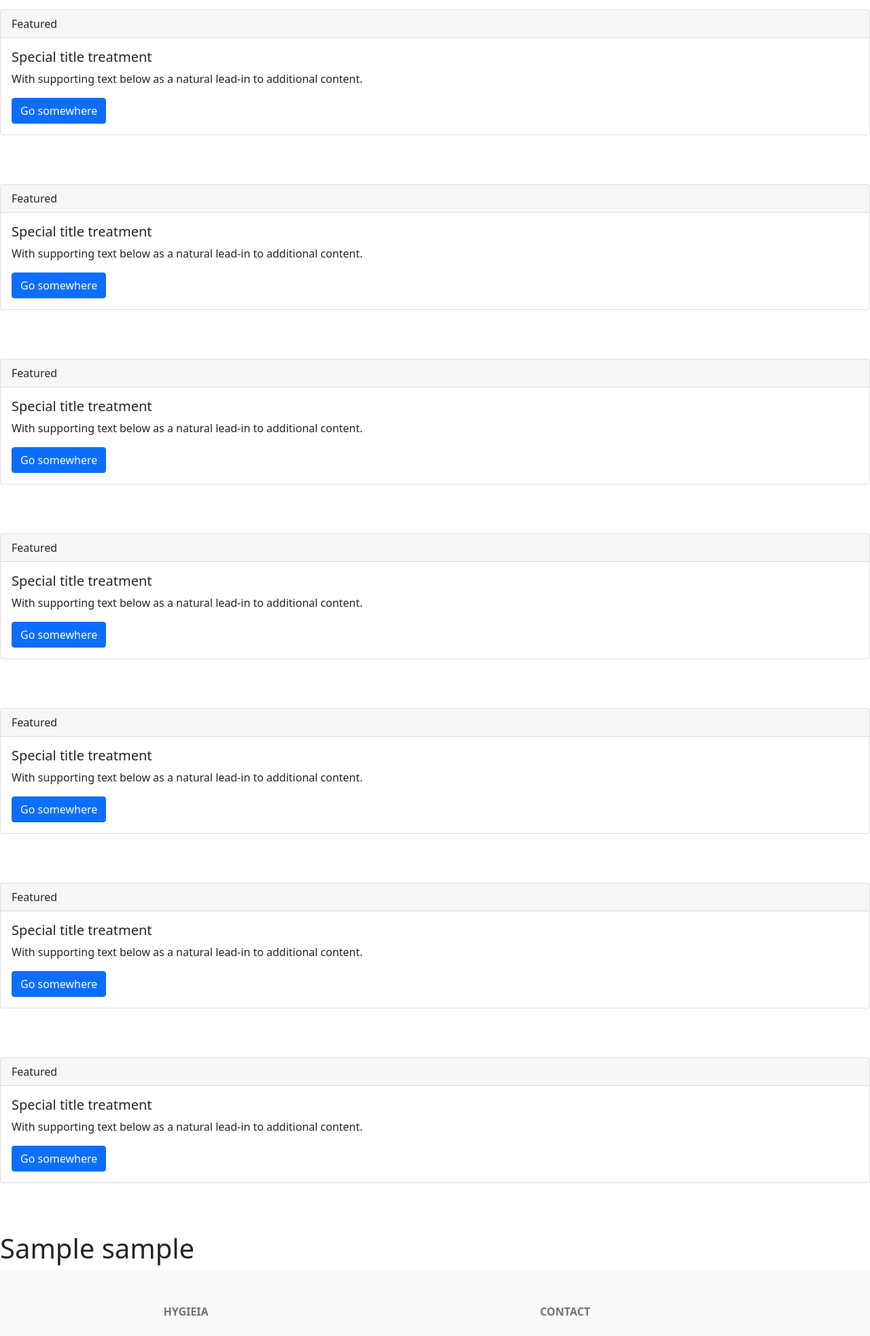
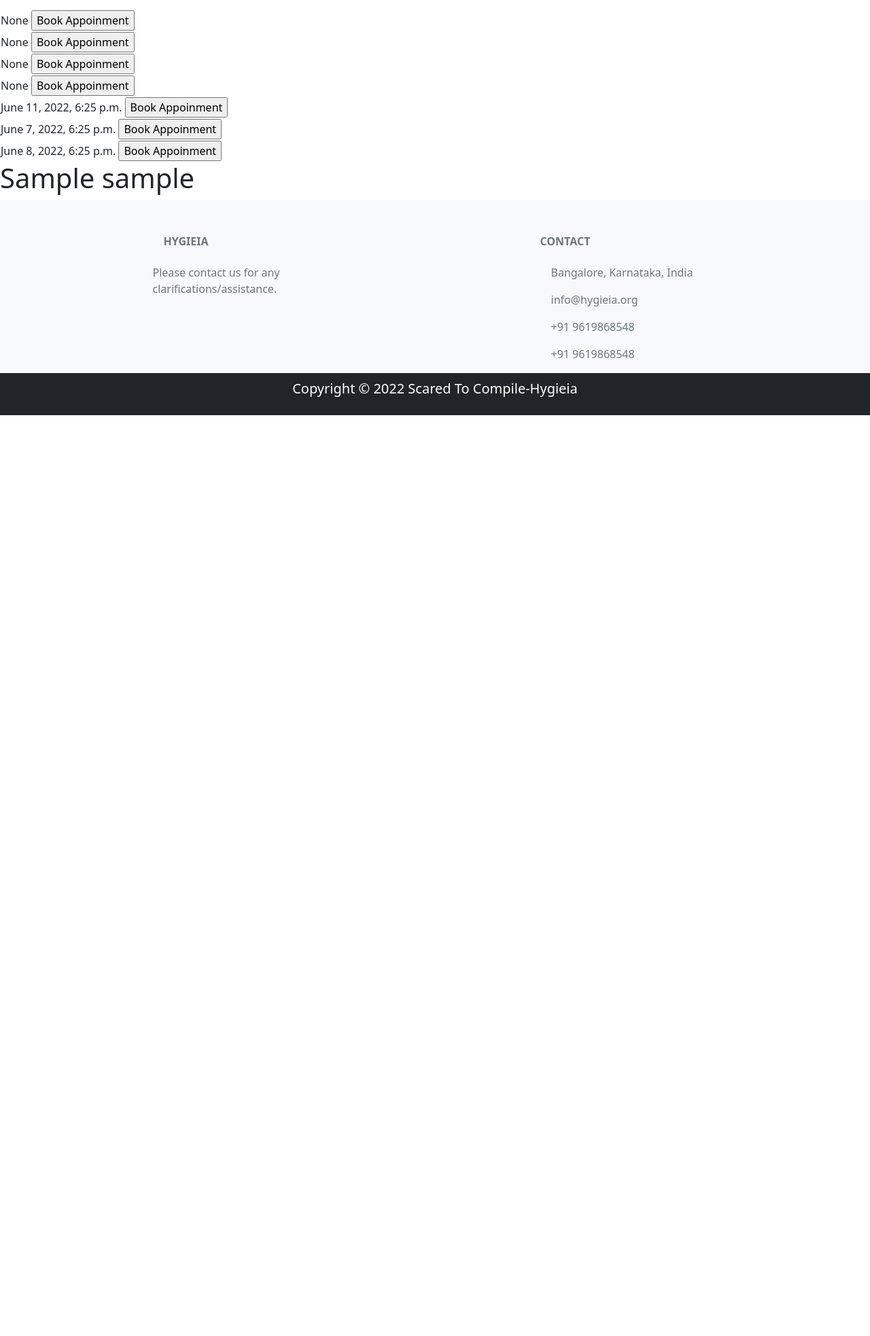
Before and after one commit to sumanth2002629/Hygieia, a Django app: template patient/templates/patient/patient_view_slots.html in a window 1280 px wide. Shown: the part 82-2048 px from the top of the page at 68% size. After the commit the page ends 693 px from the top, so only its background shows below. Run offline with Django 4.2, Linux system fonts and the light colour scheme; data comes from the database, SQL or seed files in the repository; both versions use the stored data as it was after the commit; tables that the repository leaves empty hold one stand-in row (values such as "Sample post"); the template is opened without the code that fills it: values that come from a table or form of the project are taken from there, most other values are stand-ins (such as "Sample title", 1, 10 or a date in 2020).

Commit message:
ui changes

```diff
--- a/patient/templates/patient/patient_view_slots.html
+++ b/patient/templates/patient/patient_view_slots.html
@@ -5,24 +5,30 @@
 
 
 <br><br><br><br>
-<!-- <link href="https://cdn.jsdelivr.net/npm/bootstrap@5.1.3/dist/css/bootstrap.min.css" rel="stylesheet"
-          integrity="sha384-1BmE4kWBq78iYhFldvKuhfTAU6auU8tT94WrHftjDbrCEXSU1oBoqyl2QvZ6jIW3" crossorigin="anonymous"> -->
 
+       <table>
          {% for slot in available_slots %}
-            <div class="card">
-               <div class="card-header">
-               Featured
-               </div>
-               <div class="card-body">
-               <h5 class="card-title">Special title treatment</h5>
-               <p class="card-text">With supporting text below as a natural lead-in to additional content.</p>
-               <a href="#" class="btn btn-primary">Go somewhere</a>
-               </div>
-            </div>
-           <br><br><br>
+         <tr>
+
+            <td>
+               <form id="slots{{slot.id}}">
+                  <label>{{slot.time}}</label>
+                  <input type="hidden" name="apptno" value="{{slot.id}}"/>
+                  <input type="submit" value="Book Appoinment" >
+               </form>
+
+
+
+            </td>
+
+            <!-- <td>
+               <input type="submit" value="Delete Row" onclick="SomeDeleteRowFunction(this,'{{slot.time}}')">
+             </td> -->
+          </tr>
+
          {%endfor %}
 
-
+       </table>
 
        <script>
          function SomeDeleteRowFunction(o,time) {
--- a/patient/views.py
+++ b/patient/views.py
@@ -48,5 +48,6 @@ def patient_view_slots(request,doc_name):
 
     print(doc_name)
     available =  Free_Slots.objects.filter(doc_username=doc_name)
+    available = available.filter(is_booked=False)
     print(available)
     return render(request, 'patient/patient_view_slots.html',{"available_slots":available})
```
Also changed, not shown: doctor/templates/doctor/view_slots.html (+30 -12 lines), db.sqlite3.
